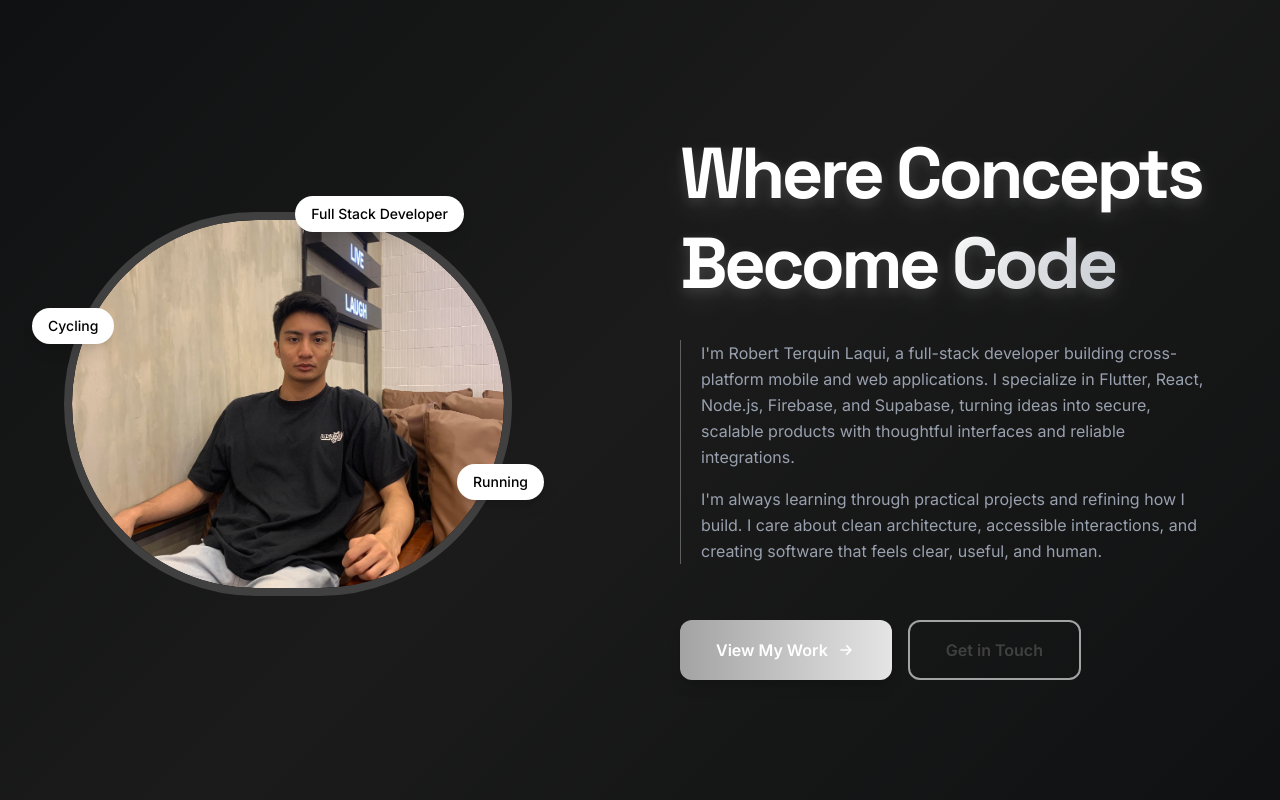
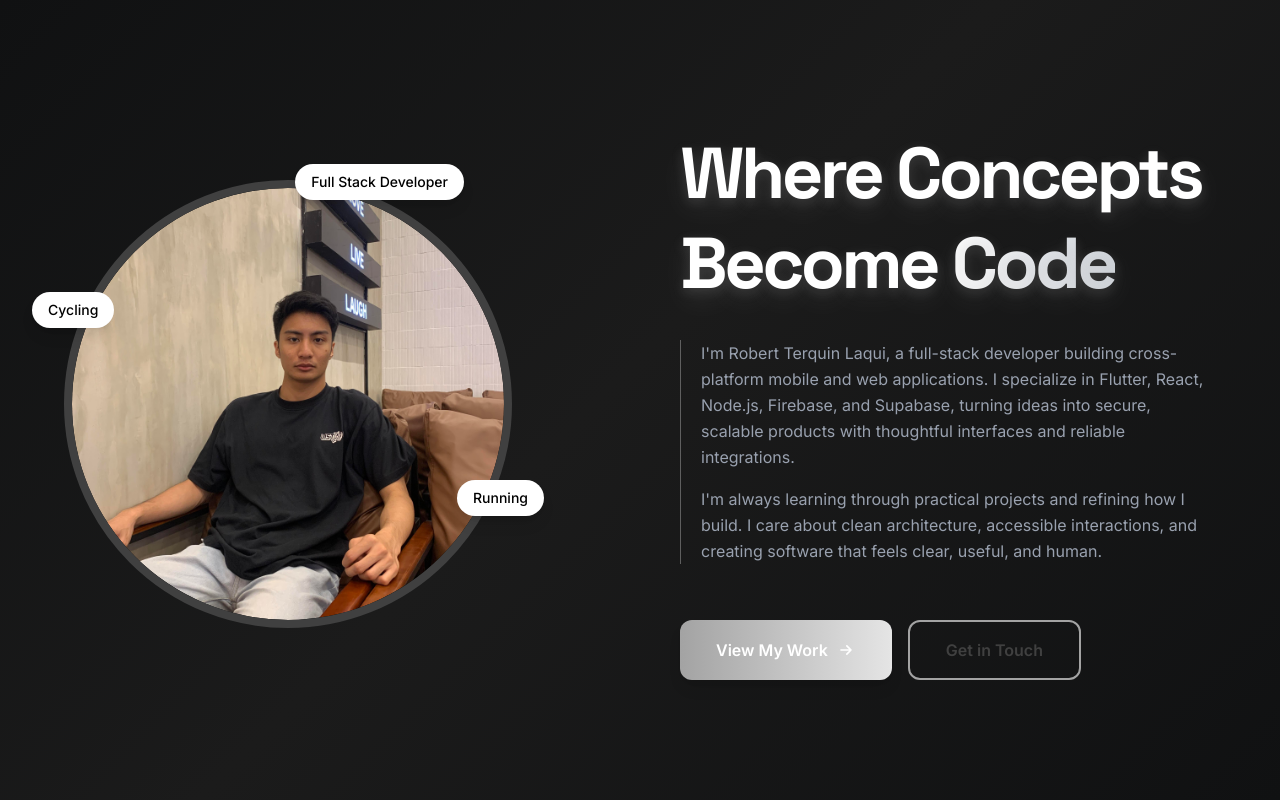
Before and after one commit to robertterquin/personal-portfolio, a React (Vite) app in the folder portfolio_v2/: page / in a window 1280 px wide. Shown: the top 800 px of the page. Built offline with nearby package versions, Linux system fonts and the light colour scheme.

Commit message:
style: update Landing component profile image container for improved aspect ratio and layout consistency

```diff
--- a/portfolio_v2/src/pages/Landing/Landing.jsx
+++ b/portfolio_v2/src/pages/Landing/Landing.jsx
@@ -115,7 +115,7 @@ const Landing = () => {
           >
             {/* Profile Circle */}
             <div className="relative">
-              <div className="w-80 h-80 md:w-96 md:h-96 lg:w-md lg:h-md rounded-full overflow-hidden border-8 border-mono-300 relative">
+              <div className="aspect-square w-80 overflow-hidden rounded-full border-8 border-mono-300 relative md:w-96 lg:w-md">
                 <img
                   src="/profile.jpg"
                   alt="Robert Terquin Laqui"
```
